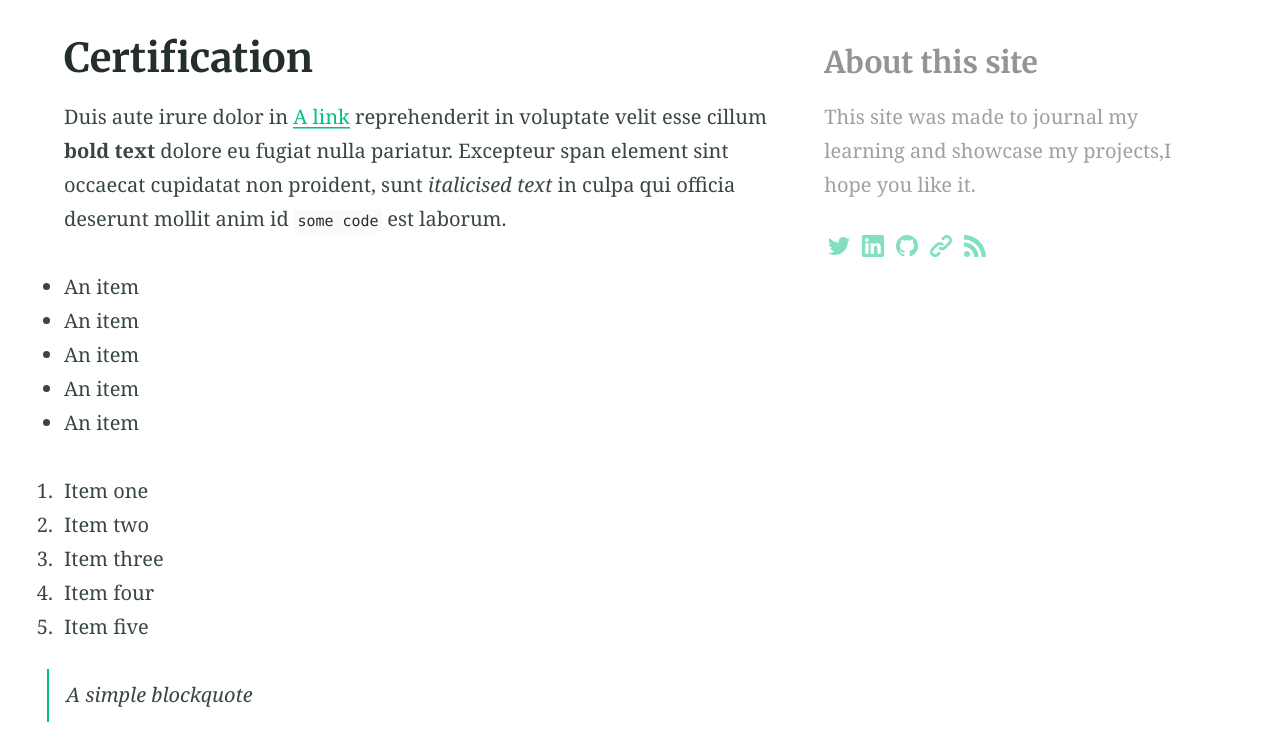
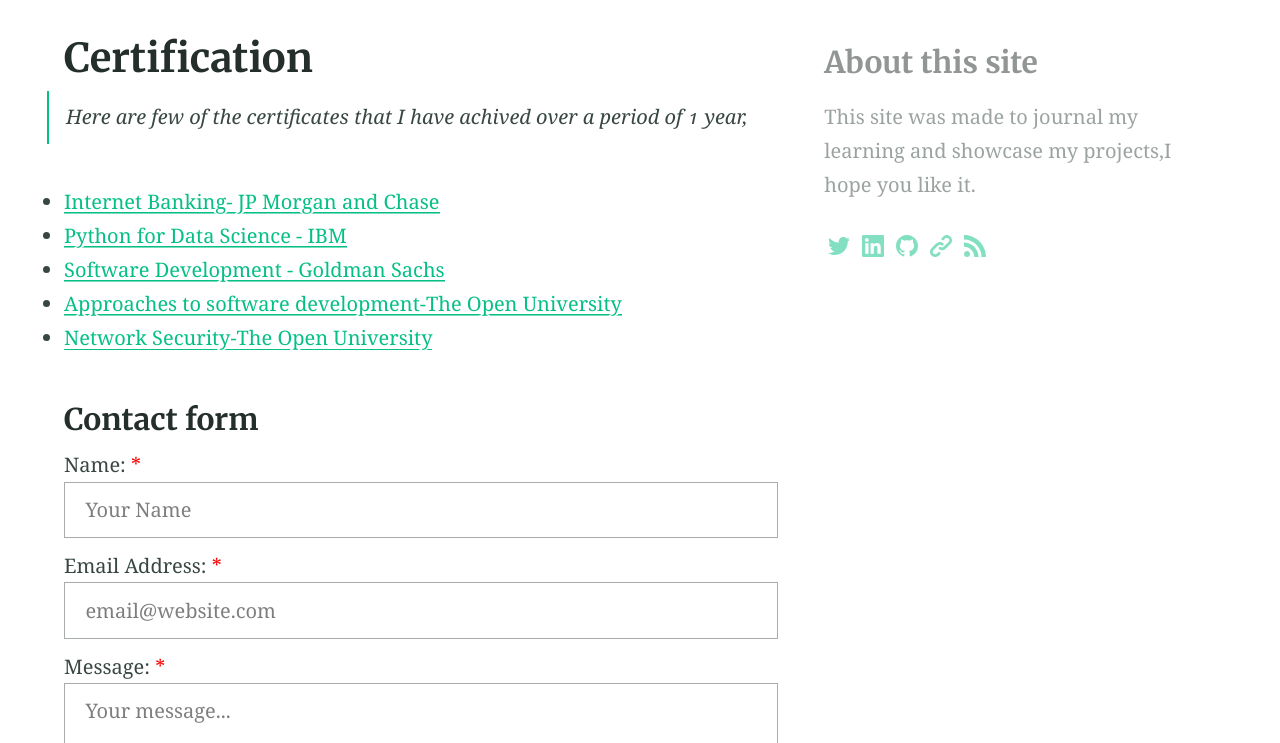
Before and after one commit to Supriyoiiest/supriyoiiest.github.io, a Jekyll site: the page built from certifications.md, in a window 1280 px wide and 900 px high, scrolled down 255 px, cut to the strip 157-900 px from the top of the window. Built offline with Jekyll 4.4.1, drawn with Linux system fonts in a browser that asks for light colours.

Commit message:
Update certifications.md

```diff
--- a/certifications.md
+++ b/certifications.md
@@ -8,21 +8,17 @@ aside: true
 ---
 
 
-Duis aute irure dolor in [A link](https://david.darn.es "A link") reprehenderit in voluptate velit esse cillum **bold text** dolore eu fugiat nulla pariatur. Excepteur span element sint occaecat cupidatat non proident, sunt _italicised text_ in culpa qui officia deserunt mollit anim id `some code` est laborum.
+> Here are few of the certificates that I have achived over a period of 1 year,
 
-* An item
-* An item
-* An item
-* An item
-* An item
+* [Internet Banking- JP Morgan and Chase](https://drive.google.com/file/d/12cwGJmtDIAF_tCJGLWv1A-rypjaNnq-K/view "Internet Banking- JP Morgan and Chase")
+* [Python for Data Science - IBM](https://drive.google.com/file/d/1YTCX6TyVwG6Bm1dZWmYSph5p7u2sNjr6/view "Python for Data Science - IBM")
+* [Software Development - Goldman Sachs](https://drive.google.com/file/d/1S9MVDPtb0HlyQ2yui_9z8HmEpgm-Dblt/view "Software Development - Goldman Sachs")
+* [Approaches to software development-The Open University](https://drive.google.com/file/d/1SJPUX3ZcDyGIXwdNrsB7Zs2hPhC0f8m3/view "Approaches to software development-The Open University")
+* [Network Security-The Open University](https://drive.google.com/file/d/1UC1peQHUcv2eB-uruMedFZtbk1ebNlaR/view "Network Security-The Open University")
 
-1. Item one
-2. Item two
-3. Item three
-4. Item four
-5. Item five
 
-> A simple blockquote
+
+
 
 ### Contact form
 
```
